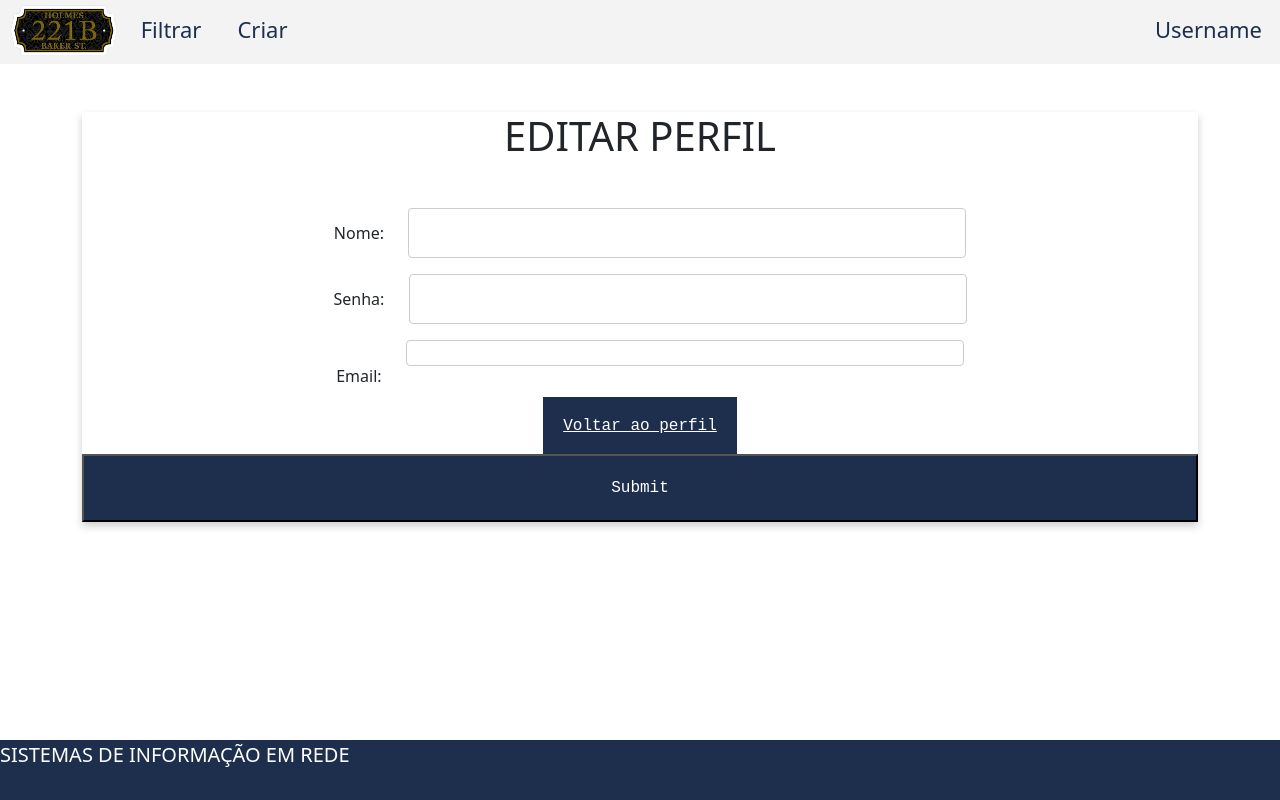
After one commit to vivianmartins/SIR-PHP, a PHP site: page /perfilupdate.php in a window 1280 px wide. The commit adds this page. Run offline with PHP 8.4, Linux system fonts and the light colour scheme; the visitor is signed in with stand-in values (Sample User, id 1); data that the repository does not hold is empty.

Commit message:
falta delete e arrajanr botao (vou fazer)

```diff
--- a/estilos/navbar.css
+++ b/estilos/navbar.css
@@ -69,4 +69,4 @@ text-shadow:0px 0px 5px #fff;
 	width:100%;
 	height: 60px;
 	color: white;
-	background-color: #1e2e4d;;}
+	background-color: #1e2e4d;}
--- /dev/null
+++ b/estilos/user.css
@@ -0,0 +1,61 @@
+.card {
+  box-shadow: 0 4px 8px 0 rgba(0, 0, 0, 0.2);
+  max-width: 900px;
+  margin: auto;
+  text-align: center;
+
+}
+
+.title {
+  color: rgb(0, 0, 0);
+  font-size: 25px;
+  background-color: rgb(231, 231, 231);
+}
+
+.botao{
+font-family: 'Courier New', Courier, monospace;
+color: white;
+background-color: #1e2e4d;
+padding: 15px;
+width: 100%;
+
+}
+p{
+  font-size: 20px;
+}
+
+.card_u{
+  box-shadow: 0 4px 8px 0 rgba(0, 0, 0, 0.2);
+  max-width: 1500px;
+  margin: auto;
+  text-align: center;
+
+
+
+}
+
+.botaoup{
+  font-family: 'Courier New', Courier, monospace;
+  color: white;
+  background-color: #1e2e4d;
+  padding: 20px;
+  width: 100%;
+  }
+
+.input {
+  width: 50%;
+  padding: 12px 20px;
+  margin-left: 20px;
+  display: inline-block;
+  border: 1px solid #ccc;
+  border-radius: 4px;
+  box-sizing: border-box;
+}
+
+.input:focus {
+  border: 2px solid rgb(165, 148, 0);
+}
+
+.edtext{
+  margin-left: 20px;;
+}
--- a/navbar.php
+++ b/navbar.php
@@ -1,3 +1,20 @@
+
+<!DOCTYPE html>
+<html lang="en">
+<head>
+	<meta charset="UTF-8">
+	<meta http-equiv="X-UA-Compatible" content="IE=edge">
+	<meta name="viewport" content="width=device-width, initial-scale=1.0">
+	<link href="https://cdn.jsdelivr.net/npm/bootstrap@5.0.0-beta1/dist/css/bootstrap.min.css" rel="stylesheet"
+		integrity="sha384-giJF6kkoqNQ00vy+HMDP7azOuL0xtbfIcaT9wjKHr8RbDVddVHyTfAAsrekwKmP1" crossorigin="anonymous">
+	<link rel="stylesheet" href="estilos/navbar.css">
+	<link rel="stylesheet" href="estilos/user.css">
+	<link rel="stylesheet" href="estilos/home.css">
+	<link rel="shortcut icon" href="image/favi.png" />
+</head>
+<body>
+
+<div class="col-md-auto-2">
 <nav>
 	<ul class="menu"  >
 		<li >
@@ -16,9 +33,8 @@
 		<li  style="float:right ">
 			<a  style="	font-size: 22px;"href="#about"> Username </a>
 			<ul>
-			<l1 ><a href="#">Perfil</a></l1>
-			<l1><a href="logout.php">Logout</a></l1>
-
+			<l1 ><a href="perfiluser.php">Perfil</a></l1>
+			<l1><a href="./logout.php">Logout</a></l1>
 			</ul>
 		</li>
 	</ul>
@@ -31,3 +47,6 @@
   <p>SISTEMAS DE INFORMAÇÃO EM REDE </p>
 
 </footer>
+</div>
+</body>
+</html>
--- /dev/null
+++ b/perfilupdate.php
@@ -0,0 +1,95 @@
+<!------------------------------------PHP----------------------------------------------------->
+
+<?php
+require_once './conexao.php';
+session_start();
+
+//vai buscar o id
+$idUtiliz =  $_SESSION['id'];
+
+
+$statement = $pdo ->prepare  ("SELECT * FROM utilizadores where  idUtiliz=  :id");
+$statement->bindValue(':id', $idUtiliz);
+$statement->execute();
+$utilizadores = $statement->fetch(PDO::FETCH_ASSOC);
+
+$nome = $utilizadores ['nome'];
+$email = $utilizadores ['email'];
+$senha = $utilizadores['senha'];
+
+$erros = [];
+if($_SERVER ['REQUEST_METHOD']=== 'POST'){
+	$nome = $_POST ['nome'];
+	$senha = $_POST['senha'];
+
+	if (!$nome) {
+        $erros[] = 'O nome é obrigatorio!';
+    }
+
+	if  (!$senha) {
+        $erros[] = ' A senha  é obrigatoria!';
+    }
+
+	if(empty($erros)){
+			$statement = $pdo ->prepare ("UPDATE utilizadores set nome= :nome,  senha =:senha, email = :email where idUtiliz = :id");
+			$statement -> bindValue(':nome', $nome);
+			$statement -> bindValue(':senha', $senha);
+			$statement -> bindValue(':email', $email);
+			$statement -> bindValue(':id', $idUtiliz);
+
+			$statement->execute();
+			header('location: perfiluser.php');
+		}
+	}
+
+?>
+
+
+<!-------------                   front-end---------------------------------------------------------------------------->
+<?php include_once './navbar.php' ?>
+<body>
+<div class="container">
+  <div class="card_u">
+    <h1 class="mt-5">EDITAR PERFIL</h1>
+        <?php if (!empty($erros)) : ?>
+            <div class="alert alert-danger">
+                <?php foreach ($erros as $erro) : ?>
+                    <div><?php echo $erro ?></div>
+                <?php endforeach; ?>
+            </div>
+        <?php endif; ?>
+
+    <form class="mt-5" action="" method="POST">
+
+        <div class="mb-3">
+            <label class="edtext">Nome: </label>
+            <input type="text" class="input" name="nome" value="<?php echo $nome ?>">
+        </div>
+
+        <div class="mb-3">
+            <label class="edtext">Senha: </label>
+            <input class="input" id="senha" type="password" name="senha" value="<?php echo $senha ?>">
+            <br>
+        </div>
+
+        <div class="col-lg-mb-3">
+            <label class="edtext">Email: </label>
+            <p class="input"> <?php echo $utilizadores['email']; ?></p>
+        </div>
+        <br>
+
+        <!--FALTA         <div class="mb-3">
+            <label for="confirma_senha">Confirme sua senha:</label>
+            <input class="input" type="password" id="confirma_senha" name="senha2" >
+        vou colocar cofnirmar senha
+                    -->
+
+        <div class="mb-3">
+        <a   class="botaoup"style="color:white; width=100%"  href="perfiluser.php" >Voltar ao perfil</a>
+        </div>
+        <button type="submit" class="botaoup">Submit</button>
+
+        </form>
+    </div>
+  </div>
+</body>
```
Also changed, not shown: perfiluser.php (added, +48 -0 lines).
